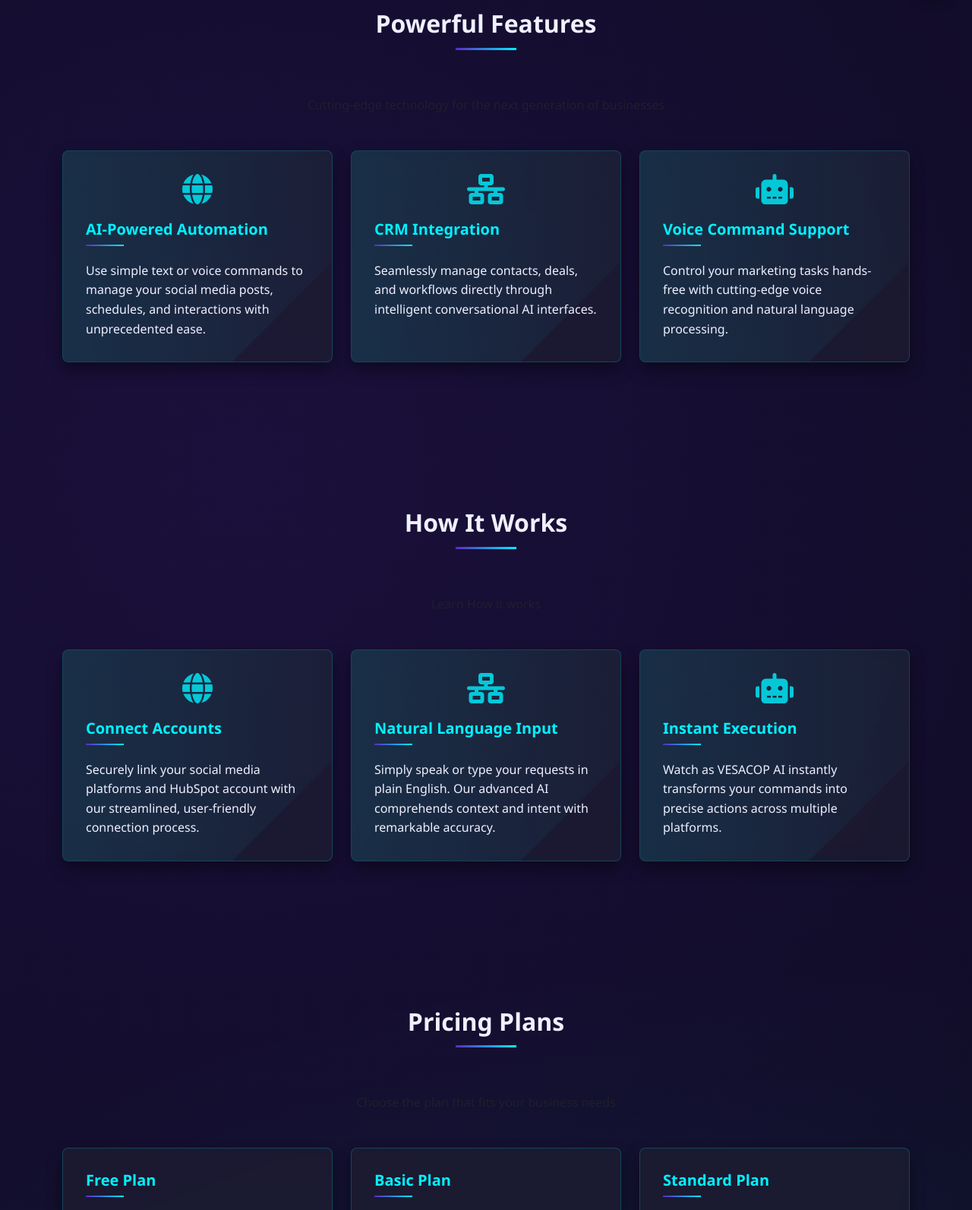
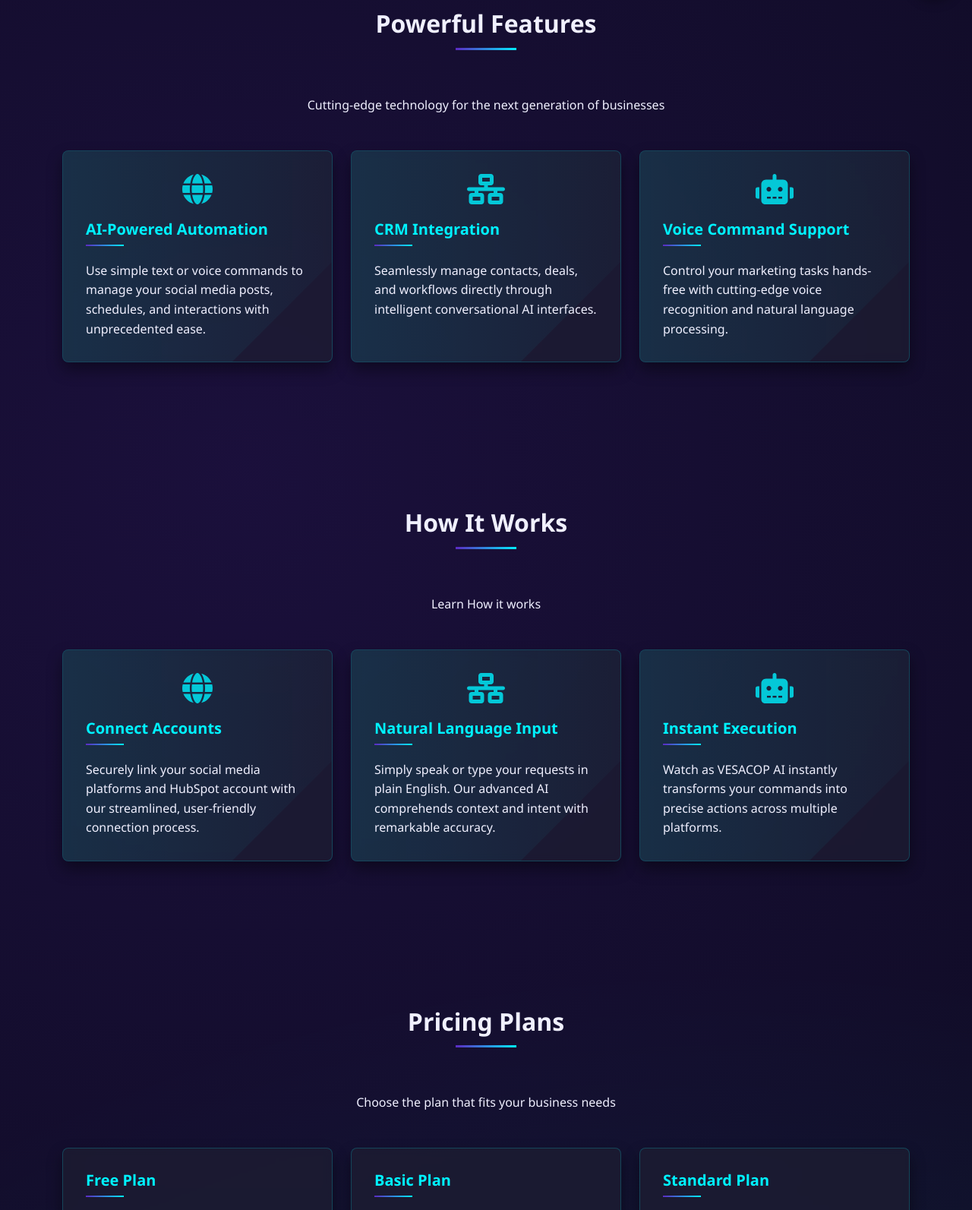
Before and after one commit to sam-14uel/AI-Agency-Landing-Page, a plain HTML site: page vesacop.html in a window 1280 px wide. Shown: the part 783-2376 px from the top of the page at 76% size. Drawn offline with Linux system fonts and the light colour scheme; a web font is replaced by a local one.

Commit message:
Update vesacop.html

```diff
--- a/vesacop.html
+++ b/vesacop.html
@@ -1152,7 +1152,7 @@
     <div class="container py-5">
       <div class="text-center mb-5">
         <h2 class="section-title">Powerful Features</h2>
-        <p class="text-muted mb-0">Cutting-edge technology for the next generation of businesses</p>
+        <p class="mb-0">Cutting-edge technology for the next generation of businesses</p>
       </div>
       <div class="row g-4">
         <!-- Project 1 -->
@@ -1209,7 +1209,7 @@
     <div class="container py-5">
       <div class="text-center mb-5">
         <h2 class="section-title">How It Works</h2>
-        <p class="text-muted mb-0">Learn How it works</p>
+        <p class="mb-0">Learn How it works</p>
       </div>
       <div class="row g-4">
         <!-- Step 1 -->
@@ -1264,7 +1264,7 @@
     <div class="container py-5">
       <div class="text-center mb-5">
         <h2 class="section-title">Pricing Plans</h2>
-        <p class="text-muted mb-0">Choose the plan that fits your business needs</p>
+        <p class="mb-0">Choose the plan that fits your business needs</p>
       </div>
       <div class="row g-4 justify-content-center">
         <!-- Free Plan 1 -->
@@ -1344,7 +1344,7 @@
     <div class="container py-5">
       <div class="text-center mb-5">
         <h2 class="section-title">Trusted Partners</h2>
-        <p class="text-muted mb-0">Leading organizations embracing AI transformation</p>
+        <p class="mb-0">Leading organizations embracing AI transformation</p>
       </div>
       <div class="row justify-content-center align-items-center">
         <div class="col-md-2 col-6 mb-4">
@@ -1429,7 +1429,7 @@
     <div class="container py-5">
       <div class="text-center mb-5">
         <h2 class="section-title">Initiate Contact</h2>
-        <p class="text-muted mb-0">Begin your AI transformation journey</p>
+        <p class="mb-0">Begin your AI transformation journey</p>
       </div>
       <div class="row justify-content-center">
         <div class="col-lg-8">
```
